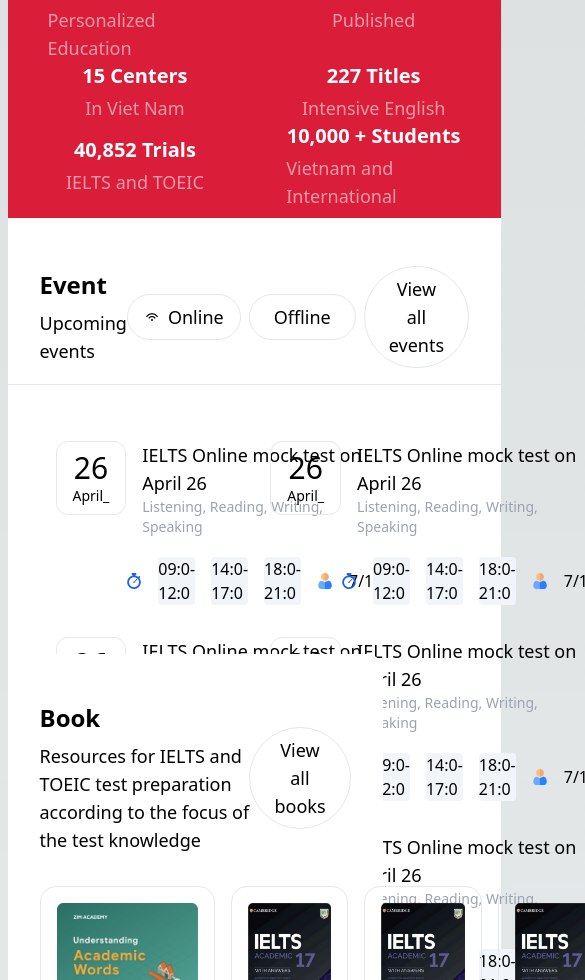
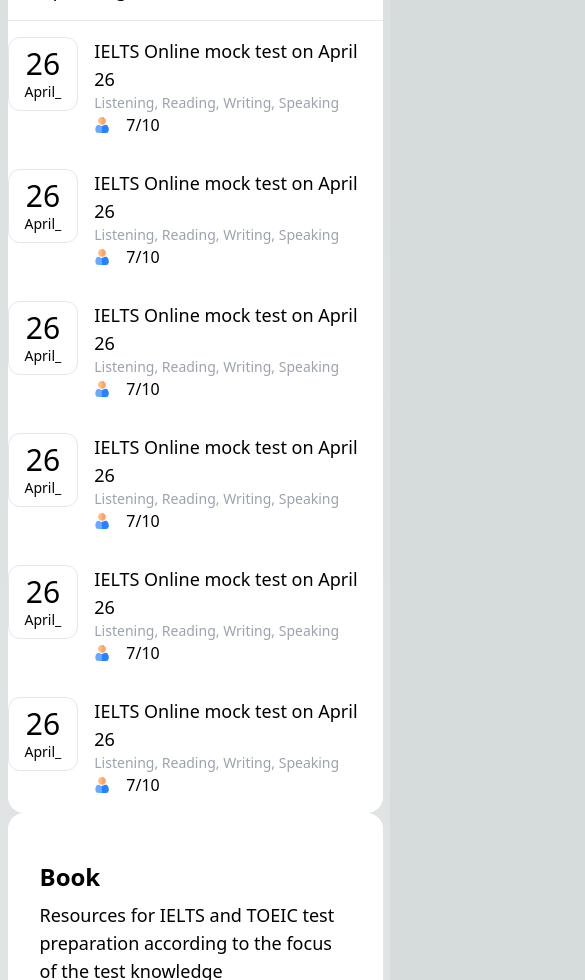
Before and after one commit to EmranEmon47/zim-academy-with-nextJS, a Next.js app: page / in a window 390 px wide. Shown: the part 1020-2000 px from the top of the page, 585 px wide, since content can reach past the window. Built offline with nearby package versions, Linux system fonts and the light colour scheme.

Commit message:
mobile responsive for blog section

```diff
--- a/src/components/Home/Blog/Blog.js
+++ b/src/components/Home/Blog/Blog.js
@@ -5,25 +5,25 @@
 
 export default function Blog() {
   return (
-    <section className="container relative w-full min-h-screen mx-auto mt-8 overflow-hidden -top-36">
+    <section className="container relative w-full min-h-screen mx-auto mt-8 overflow-hidden lg:-top-36">
       <div className="px-8 py-12 bg-white rounded-2xl">
         <div className="flex flex-row items-center justify-between">
-          <div className="flex flex-col items-start justify-center gap-2">
-            <h3 className="text-2xl font-semibold ">Book</h3>
+          <div className="flex flex-col items-start justify-center gap-2 py-2">
+            <h3 className="text-2xl font-semibold ">Blog</h3>
             <p className="text-lg font-normal">
               Resources for IELTS and TOEIC test preparation according to the
               focus of the test knowledge
             </p>
           </div>
           <div>
-            <button className="px-6 py-2 text-lg border rounded-full font-base hover:bg-slate-100 border-slate-200">
-              View all books
+            <button className="hidden px-6 py-2 text-lg border rounded-full md:block font-base hover:bg-slate-100 border-slate-200">
+              View all Blogs
             </button>
           </div>
         </div>
 
         {/* post section */}
-        <div className="grid content-start grid-cols-2 gap-4 pt-8 justify-items-start">
+        <div className="grid grid-cols-1 lg:grid lg:content-start lg:grid-cols-2 lg:gap-4 lg:pt-8 lg:justify-items-start">
           <div className="flex flex-col items-start justify-start gap-4 px-4 py-4 border hover:bg-slate-100 border-slate-200 rounded-2xl">
             <Image src={blogHero} className="w-full" alt="book" />
             <div className="flex flex-row items-center justify-between ">
--- a/src/components/Home/Book/Book.js
+++ b/src/components/Home/Book/Book.js
@@ -5,7 +5,7 @@
 
 export default function Book() {
   return (
-    <section className="container relative min-h-screen mx-auto -top-36">
+    <section className="container relative min-h-screen mx-auto lg:-top-36">
       <div className="px-8 py-12 bg-white rounded-2xl">
         <div className="flex flex-row items-center justify-between">
           <div className="flex flex-col items-start justify-center gap-2">
@@ -16,12 +16,12 @@
             </p>
           </div>
           <div>
-            <button className="px-6 py-2 text-lg border rounded-full font-base hover:bg-slate-100 border-slate-200">
+            <button className="hidden px-6 py-2 text-lg border rounded-full md:block font-base hover:bg-slate-100 border-slate-200">
               View all books
             </button>
           </div>
         </div>
-        <div className="grid grid-flow-col grid-rows-2 gap-4 pt-8">
+        <div className="grid grid-flow-row grid-rows-1 gap-4 pt-8 lg:grid-flow-col lg:grid-rows-2">
           <div className="flex flex-col items-start justify-start col-span-2 row-span-2 gap-4 px-4 py-4 border hover:bg-slate-100 border-slate-200 rounded-2xl">
             <Image src={bookHero} className="" alt="book" />
             <h3 className="text-xl">
--- a/src/components/Home/EventSection/EvenSection.js
+++ b/src/components/Home/EventSection/EvenSection.js
@@ -7,47 +7,10 @@
 
 export default function EvenSection() {
   return (
-    <section className="container relative min-h-screen mx-auto">
-      <div className="absolute mt-1 bg-white lg:absolute rounded-2xl -top-5 lg:-top-36">
-        {/* for experience section */}
-        <div className="lg:flex lg:flex-row lg:items-center grid grid-cols-2 justify-items-center content-center lg:justify-center lg:rounded-t-2xl  lg:divide-x lg:divide-[#ed99aa]  bg-[#da1e39] px-2 py-2 lg:px-4  lg:py-10 ">
-          <div className="flex flex-col items-center justify-center gap-1 px-8">
-            <h5 className="text-xl font-semibold text-white">
-              7 Years of Development
-            </h5>
-            <p className="text-[#ed99aa] font-medium text-lg">
-              Personalized Education
-            </p>
-          </div>
-          <div className="flex flex-col items-center justify-center gap-1 px-8">
-            <h5 className="text-xl font-semibold text-white">4.223 Posts</h5>
-            <p className="text-[#ed99aa] font-medium text-lg">Published</p>
-          </div>
-          <div className="flex flex-col items-center justify-center gap-1 px-8">
-            <h5 className="text-xl font-semibold text-white">15 Centers</h5>
-            <p className="text-[#ed99aa] font-medium text-lg">In Viet Nam</p>
-          </div>
-          <div className="flex flex-col items-center justify-center gap-1 px-8">
-            <h5 className="text-xl font-semibold text-white">227 Titles</h5>
-            <p className="text-[#ed99aa] font-medium text-lg">
-              Intensive English
-            </p>
-          </div>
-          <div className="flex flex-col items-center justify-center gap-1 px-8">
-            <h5 className="text-xl font-semibold text-white">40,852 Trials</h5>
-            <p className="text-[#ed99aa] font-medium text-lg">
-              IELTS and TOEIC
-            </p>
-          </div>
-          <div className="flex flex-col items-center justify-center gap-1 px-8">
-            <h5 className="text-xl font-semibold text-white">
-              10,000 + Students
-            </h5>
-            <p className="text-[#ed99aa] font-medium text-lg">
-              Vietnam and International
-            </p>
-          </div>
-        </div>
+    <section className="container min-h-screen mx-auto">
+      <div className="bg-white rounded-b-2xl">
+
+
 
         {/* upcoming event section */}
         <div className="flex flex-col divide-y">
@@ -62,150 +25,151 @@
                 <Image src={online} alt="wirelessSmble" />
                 Online
               </button>
-              <button className="px-6 py-2 text-lg border rounded-full font-base hover:bg-slate-100 border-slate-200">
+              <button className="hidden px-6 py-2 text-lg border rounded-full md:block font-base hover:bg-slate-100 border-slate-200">
                 Offline
               </button>
-              <button className="px-6 py-2 text-lg border rounded-full font-base hover:bg-slate-100 border-slate-200">
+              <button className="hidden px-6 py-2 text-lg border rounded-full md:block font-base hover:bg-slate-100 border-slate-200">
                 View all events
               </button>
             </div>
           </div>
           {/* event dates list */}
-          <div className="grid content-center grid-cols-2 px-8 py-10 justify-items-start">
+          <div className="grid content-center grid-cols-1 mx-auto lg:grid justify-items-center lg:content-center lg:grid-cols-2 lg:px-8 lg:py-10 lg:justify-items-start">
             {/* for each date */}
 
-            <div className="flex flex-row items-start justify-center gap-4 py-4 pl-4 pr-40 rounded-xl group hover:bg-slate-100">
+            <div className="flex flex-row items-start justify-center gap-4 py-4 lg:pl-4 lg:pr-40 rounded-xl group hover:bg-slate-100">
               <div className="flex flex-col items-center justify-center px-4 py-2 border border-gray-200 group-hover:bg-[#da1e39] group-hover:text-white rounded-xl">
                 <h1 className="text-3xl font-normal ">26</h1>
                 <p className="text-sm font-normal">April_</p>
               </div>
-              <div className="flex flex-col items-start justify-start gap-x-2">
+              <div className="flex flex-col items-start justify-center lg:items-start lg:justify-start gap-x-2">
                 <h4 className="text-lg font-normal">
                   IELTS Online mock test on April 26
                 </h4>
                 <p className="text-sm font-light text-gray-400">
                   Listening, Reading, Writing, Speaking
                 </p>
-                <div className="flex flex-row items-center justify-center pt-5 gap-x-4">
-                  <Image src={stopwatch} alt="clock" />
-                  <p className="text-base font-normal rounded bg-slate-100">09:0-12:0</p>
-                  <p className="text-base font-normal rounded bg-slate-100">14:0-17:0</p>
-                  <p className="text-base font-normal rounded bg-slate-100">18:0-21:0</p>
+                <div className="flex flex-row items-center justify-center lg:pt-5 gap-x-4">
+                  <Image src={stopwatch} alt="clock" className="hidden md:block" />
+                  <p className="hidden text-base font-normal rounded md:block bg-slate-100">09:0-12:0</p>
+                  <p className="hidden text-base font-normal rounded md:block bg-slate-100">14:0-17:0</p>
+                  <p className="hidden text-base font-normal rounded md:block bg-slate-100">18:0-21:0</p>
                   <Image src={user} alt="userProfile" />
                   <p className="text-base font-normal">7/10</p>
                 </div>
               </div>
             </div>
-            <div className="flex flex-row items-start justify-center gap-4 py-4 pl-4 pr-40 rounded-xl group hover:bg-slate-100">
+            <div className="flex flex-row items-start justify-center gap-4 py-4 lg:pl-4 lg:pr-40 rounded-xl group hover:bg-slate-100">
               <div className="flex flex-col items-center justify-center px-4 py-2 border border-gray-200 group-hover:bg-[#da1e39] group-hover:text-white rounded-xl">
                 <h1 className="text-3xl font-normal ">26</h1>
                 <p className="text-sm font-normal">April_</p>
               </div>
-              <div className="flex flex-col items-start justify-start gap-x-2">
+              <div className="flex flex-col items-start justify-center lg:items-start lg:justify-start gap-x-2">
                 <h4 className="text-lg font-normal">
                   IELTS Online mock test on April 26
                 </h4>
                 <p className="text-sm font-light text-gray-400">
                   Listening, Reading, Writing, Speaking
                 </p>
-                <div className="flex flex-row items-center justify-center pt-5 gap-x-4">
-                  <Image src={stopwatch} alt="clock" />
-                  <p className="text-base font-normal rounded bg-slate-100">09:0-12:0</p>
-                  <p className="text-base font-normal rounded bg-slate-100">14:0-17:0</p>
-                  <p className="text-base font-normal rounded bg-slate-100">18:0-21:0</p>
+                <div className="flex flex-row items-center justify-center lg:pt-5 gap-x-4">
+                  <Image src={stopwatch} alt="clock" className="hidden md:block" />
+                  <p className="hidden text-base font-normal rounded md:block bg-slate-100">09:0-12:0</p>
+                  <p className="hidden text-base font-normal rounded md:block bg-slate-100">14:0-17:0</p>
+                  <p className="hidden text-base font-normal rounded md:block bg-slate-100">18:0-21:0</p>
                   <Image src={user} alt="userProfile" />
                   <p className="text-base font-normal">7/10</p>
                 </div>
               </div>
             </div>
-            <div className="flex flex-row items-start justify-center gap-4 py-4 pl-4 pr-40 rounded-xl group hover:bg-slate-100">
+            <div className="flex flex-row items-start justify-center gap-4 py-4 lg:pl-4 lg:pr-40 rounded-xl group hover:bg-slate-100">
               <div className="flex flex-col items-center justify-center px-4 py-2 border border-gray-200 group-hover:bg-[#da1e39] group-hover:text-white rounded-xl">
                 <h1 className="text-3xl font-normal ">26</h1>
                 <p className="text-sm font-normal">April_</p>
               </div>
-              <div className="flex flex-col items-start justify-start gap-x-2">
+              <div className="flex flex-col items-start justify-center lg:items-start lg:justify-start gap-x-2">
                 <h4 className="text-lg font-normal">
                   IELTS Online mock test on April 26
                 </h4>
                 <p className="text-sm font-light text-gray-400">
                   Listening, Reading, Writing, Speaking
                 </p>
-                <div className="flex flex-row items-center justify-center pt-5 gap-x-4">
-                  <Image src={stopwatch} alt="clock" />
-                  <p className="text-base font-normal rounded bg-slate-100">09:0-12:0</p>
-                  <p className="text-base font-normal rounded bg-slate-100">14:0-17:0</p>
-                  <p className="text-base font-normal rounded bg-slate-100">18:0-21:0</p>
+                <div className="flex flex-row items-center justify-center lg:pt-5 gap-x-4">
+                  <Image src={stopwatch} alt="clock" className="hidden md:block" />
+                  <p className="hidden text-base font-normal rounded md:block bg-slate-100">09:0-12:0</p>
+                  <p className="hidden text-base font-normal rounded md:block bg-slate-100">14:0-17:0</p>
+                  <p className="hidden text-base font-normal rounded md:block bg-slate-100">18:0-21:0</p>
                   <Image src={user} alt="userProfile" />
                   <p className="text-base font-normal">7/10</p>
                 </div>
               </div>
             </div>
-            <div className="flex flex-row items-start justify-center gap-4 py-4 pl-4 pr-40 rounded-xl group hover:bg-slate-100">
+            <div className="flex flex-row items-start justify-center gap-4 py-4 lg:pl-4 lg:pr-40 rounded-xl group hover:bg-slate-100">
               <div className="flex flex-col items-center justify-center px-4 py-2 border border-gray-200 group-hover:bg-[#da1e39] group-hover:text-white rounded-xl">
                 <h1 className="text-3xl font-normal ">26</h1>
                 <p className="text-sm font-normal">April_</p>
               </div>
-              <div className="flex flex-col items-start justify-start gap-x-2">
+              <div className="flex flex-col items-start justify-center lg:items-start lg:justify-start gap-x-2">
                 <h4 className="text-lg font-normal">
                   IELTS Online mock test on April 26
                 </h4>
                 <p className="text-sm font-light text-gray-400">
                   Listening, Reading, Writing, Speaking
                 </p>
-                <div className="flex flex-row items-center justify-center pt-5 gap-x-4">
-                  <Image src={stopwatch} alt="clock" />
-                  <p className="text-base font-normal rounded bg-slate-100">09:0-12:0</p>
-                  <p className="text-base font-normal rounded bg-slate-100">14:0-17:0</p>
-                  <p className="text-base font-normal rounded bg-slate-100">18:0-21:0</p>
+                <div className="flex flex-row items-center justify-center lg:pt-5 gap-x-4">
+                  <Image src={stopwatch} alt="clock" className="hidden md:block" />
+                  <p className="hidden text-base font-normal rounded md:block bg-slate-100">09:0-12:0</p>
+                  <p className="hidden text-base font-normal rounded md:block bg-slate-100">14:0-17:0</p>
+                  <p className="hidden text-base font-normal rounded md:block bg-slate-100">18:0-21:0</p>
                   <Image src={user} alt="userProfile" />
                   <p className="text-base font-normal">7/10</p>
                 </div>
               </div>
             </div>
-            <div className="flex flex-row items-start justify-center gap-4 py-4 pl-4 pr-40 rounded-xl group hover:bg-slate-100">
+            <div className="flex flex-row items-start justify-center gap-4 py-4 lg:pl-4 lg:pr-40 rounded-xl group hover:bg-slate-100">
               <div className="flex flex-col items-center justify-center px-4 py-2 border border-gray-200 group-hover:bg-[#da1e39] group-hover:text-white rounded-xl">
                 <h1 className="text-3xl font-normal ">26</h1>
                 <p className="text-sm font-normal">April_</p>
               </div>
-              <div className="flex flex-col items-start justify-start gap-x-2">
+              <div className="flex flex-col items-start justify-center lg:items-start lg:justify-start gap-x-2">
                 <h4 className="text-lg font-normal">
                   IELTS Online mock test on April 26
                 </h4>
                 <p className="text-sm font-light text-gray-400">
                   Listening, Reading, Writing, Speaking
                 </p>
-                <div className="flex flex-row items-center justify-center pt-5 gap-x-4">
-                  <Image src={stopwatch} alt="clock" />
-                  <p className="text-base font-normal rounded bg-slate-100">09:0-12:0</p>
-                  <p className="text-base font-normal rounded bg-slate-100">14:0-17:0</p>
-                  <p className="text-base font-normal rounded bg-slate-100">18:0-21:0</p>
+                <div className="flex flex-row items-center justify-center lg:pt-5 gap-x-4">
+                  <Image src={stopwatch} alt="clock" className="hidden md:block" />
+                  <p className="hidden text-base font-normal rounded md:block bg-slate-100">09:0-12:0</p>
+                  <p className="hidden text-base font-normal rounded md:block bg-slate-100">14:0-17:0</p>
+                  <p className="hidden text-base font-normal rounded md:block bg-slate-100">18:0-21:0</p>
                   <Image src={user} alt="userProfile" />
                   <p className="text-base font-normal">7/10</p>
                 </div>
               </div>
             </div>
-            <div className="flex flex-row items-start justify-center gap-4 py-4 pl-4 pr-40 rounded-xl group hover:bg-slate-100">
+            <div className="flex flex-row items-start justify-center gap-4 py-4 lg:pl-4 lg:pr-40 rounded-xl group hover:bg-slate-100">
               <div className="flex flex-col items-center justify-center px-4 py-2 border border-gray-200 group-hover:bg-[#da1e39] group-hover:text-white rounded-xl">
                 <h1 className="text-3xl font-normal ">26</h1>
                 <p className="text-sm font-normal">April_</p>
               </div>
-              <div className="flex flex-col items-start justify-start gap-x-2">
+              <div className="flex flex-col items-start justify-center lg:items-start lg:justify-start gap-x-2">
                 <h4 className="text-lg font-normal">
                   IELTS Online mock test on April 26
                 </h4>
                 <p className="text-sm font-light text-gray-400">
                   Listening, Reading, Writing, Speaking
                 </p>
-                <div className="flex flex-row items-center justify-center pt-5 gap-x-4">
-                  <Image src={stopwatch} alt="clock" />
-                  <p className="text-base font-normal rounded bg-slate-100">09:0-12:0</p>
-                  <p className="text-base font-normal rounded bg-slate-100">14:0-17:0</p>
-                  <p className="text-base font-normal rounded bg-slate-100">18:0-21:0</p>
+                <div className="flex flex-row items-center justify-center lg:pt-5 gap-x-4">
+                  <Image src={stopwatch} alt="clock" className="hidden md:block" />
+                  <p className="hidden text-base font-normal rounded md:block bg-slate-100">09:0-12:0</p>
+                  <p className="hidden text-base font-normal rounded md:block bg-slate-100">14:0-17:0</p>
+                  <p className="hidden text-base font-normal rounded md:block bg-slate-100">18:0-21:0</p>
                   <Image src={user} alt="userProfile" />
                   <p className="text-base font-normal">7/10</p>
                 </div>
               </div>
             </div>
+
           </div>
         </div>
       </div>
--- a/src/components/Home/FAQ/FaqSection.js
+++ b/src/components/Home/FAQ/FaqSection.js
@@ -53,7 +53,7 @@
       <div className='flex flex-col items-center justify-center py-8 mx-auto'>
         <Image src={FAQ} className='w-64' alt="faq"  />
       <h2 className="pt-12 pb-4 text-2xl font-bold">Frequently Asked Questions</h2>
-      <p className='text-lg font-medium'>Learn quickly about ZIM and the quality products at ZIM</p>
+      <p className='text-lg font-medium text-center'>Learn quickly about ZIM and the quality products at ZIM</p>
       </div>
       <div className="space-y-4">
         {questions.map((q, index) => (
--- a/src/components/Shared/Footer/Footer.js
+++ b/src/components/Shared/Footer/Footer.js
@@ -7,7 +7,7 @@
 export default function Footer() {
   return (
     <div className=' py-16  bg-[#28282d]'>
-      <div className='container flex flex-row items-start justify-between gap-8 mx-auto text-white'>
+      <div className='container flex flex-col items-start justify-between gap-8 px-4 mx-auto text-white lg:flex-row'>
         <div>
           <Image src={logo} className='w-[150px] bg-white py-2 px-2' alt="" />
         </div>
--- a/tailwind.config.js
+++ b/tailwind.config.js
@@ -16,8 +16,8 @@
         '2xl': '2536px',
       },
       maxWidth: {
-        'sm': '375px',
-        'md': '768px',
+        'sm': '639px',
+        'md': '770px',
         'lg': '1049px',
         'xl': '1241px',
         '2xl': '2537px',
```
Also changed, not shown: src/components/Home/Hero/Hero.js (+57 -11 lines), src/components/Shared/NavBar/NavBar.js (+8 -8 lines).
